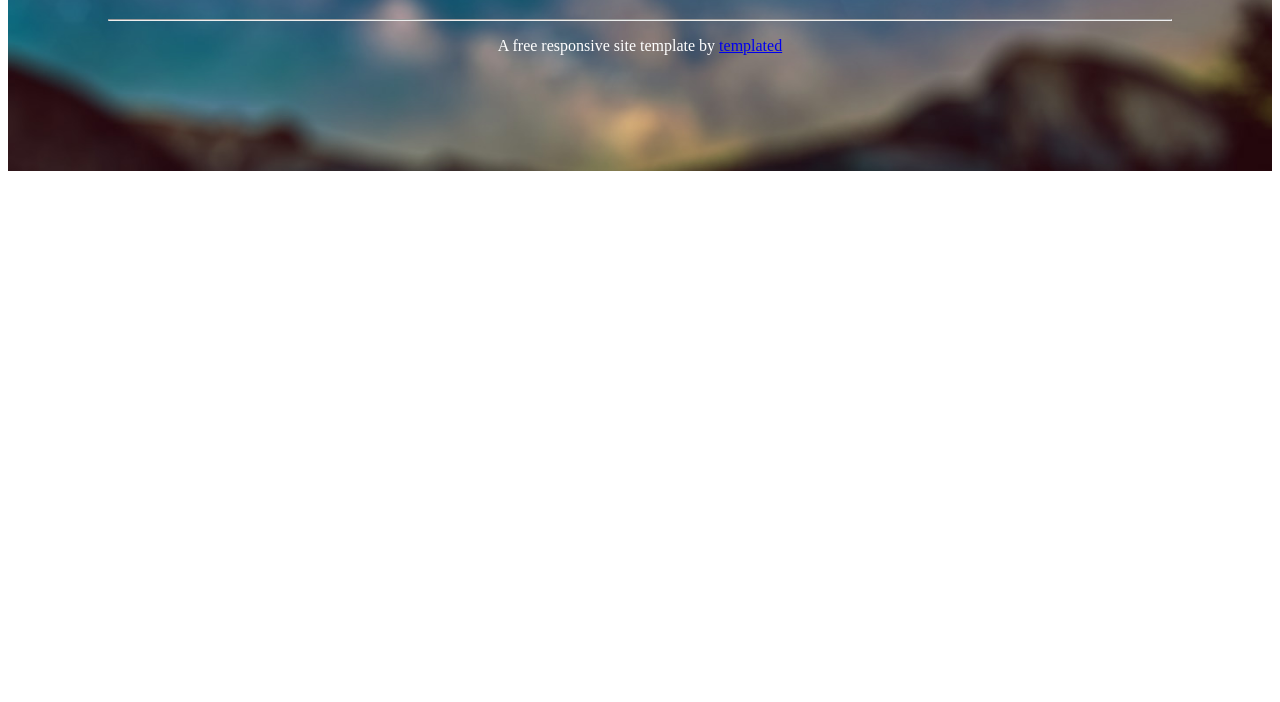
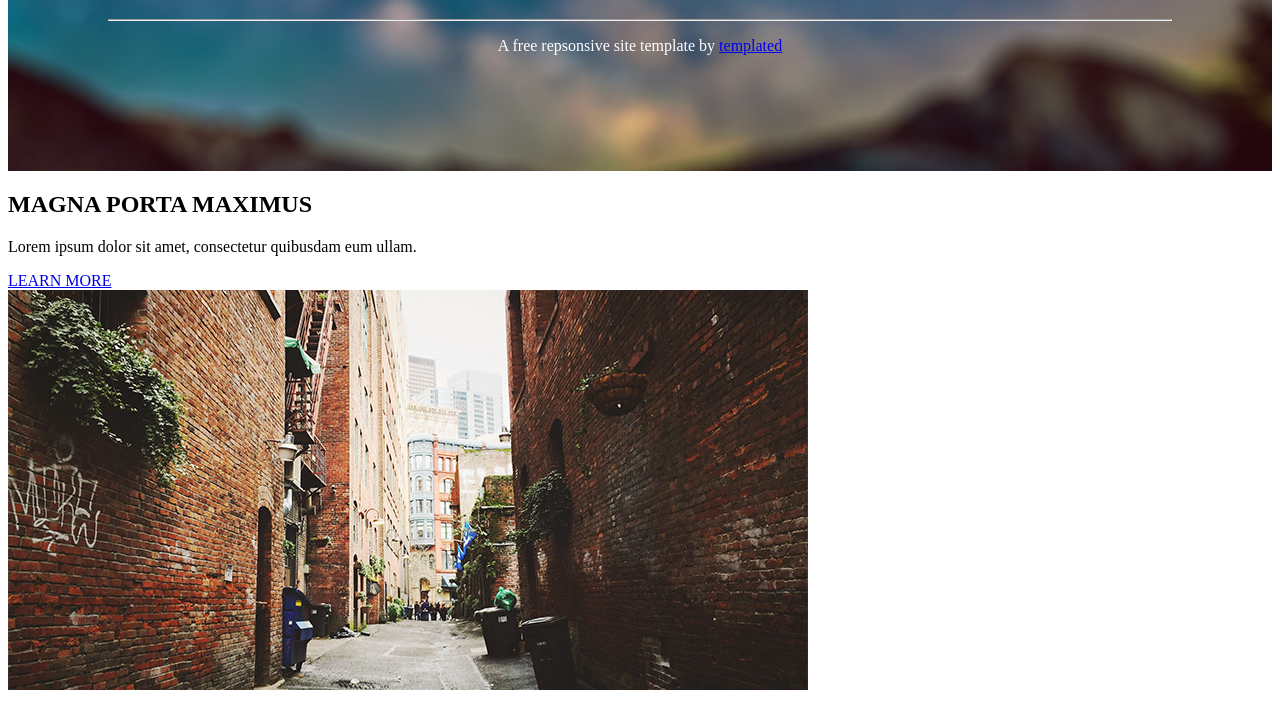
Before and after one commit to stevenquintero/learn4life, a plain HTML site: page november01/index.html in a window 1280 px wide. Shown: the part 188-890 px from the top of the page. Before the commit the page ends 800 px from the top, so only its background shows below. Drawn offline with Linux system fonts and the light colour scheme.

Commit message:
november01

```diff
--- a/november01/index.html
+++ b/november01/index.html
@@ -3,16 +3,29 @@
 <head>
   <meta charset="UTF-8">
   <meta name="viewport" content="width=device-width, initial-scale=1.0">
+  <meta http-equiv="X-UA-Compatible" content="ie=edge">
   <title>Document</title>
   <link rel="stylesheet" href="css/style.css">
 </head>
 <body>
 
-<header>
+  <header>
     <h1>Epilogue</h1>
     <hr>
-      <p>A free responsive site template by <a href="#">templated</a></p>
-</header>
+    <p>A free repsonsive site template by <a href="#">templated</a>
+    </p>
+  </header>
+  <div class="middle">
+  <i class="fa fa-diamond" aria-hidden="true"></i>
+  <h2>MAGNA PORTA MAXIMUS</h2>
+  <p id="magna"> Lorem ipsum dolor sit amet, consectetur quibusdam eum ullam.
+  </p>
+  <a href="#" id="learn">LEARN MORE</a>
+  </div>
+  <div class="pic1">
+    <img src="img/pic02.jpg" alt=""
+  </div>
+
 
 </body>
 </html>
```
Also changed, not shown: november01/css/style.css (indentation only).
